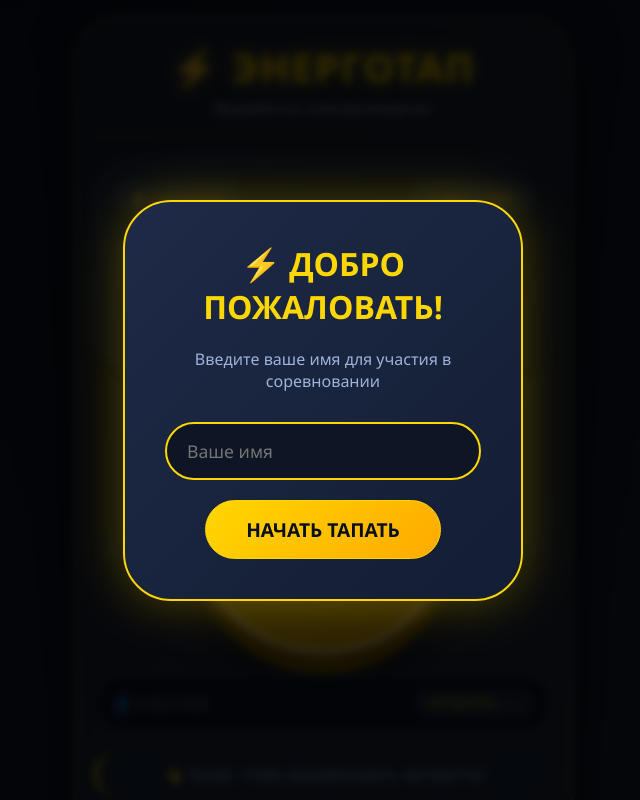
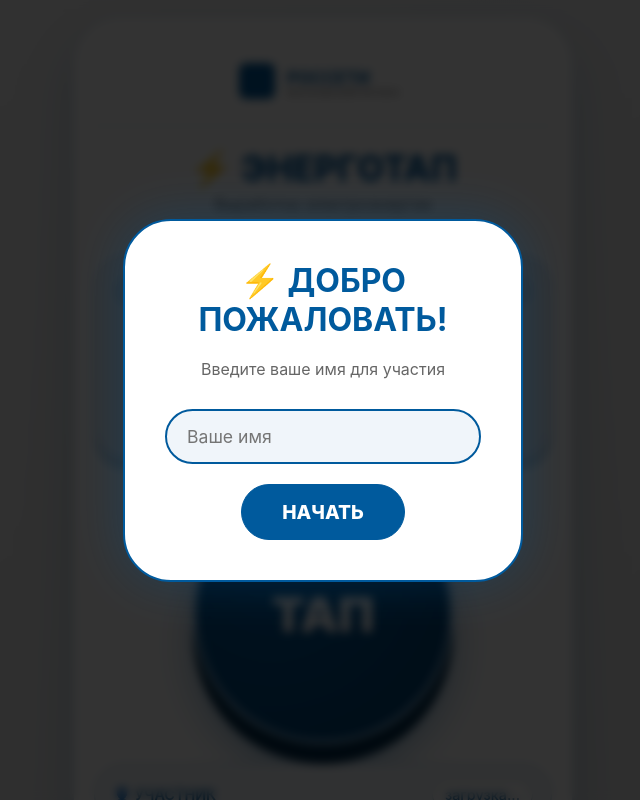
Before and after one commit to brodikstyle-spec/energy-tap, a plain HTML site: page index.html in a window 1280 px wide. Shown: the top 800 px of the page, without its empty margins (317-957 px from the left). Drawn offline with Linux system fonts and the light colour scheme.

Commit message:
Update index.html

```diff
--- a/index.html
+++ b/index.html
@@ -3,18 +3,18 @@
 <head>
     <meta charset="UTF-8">
     <meta name="viewport" content="width=device-width, initial-scale=1.0, maximum-scale=1.0, user-scalable=no">
-    <title>⚡ ЭНЕРГОТАП ⚡ Накопи мегаватты!</title>
+    <title>РОССЕТИ | ЭНЕРГОТАП</title>
     <style>
         * {
             margin: 0;
             padding: 0;
             box-sizing: border-box;
-            font-family: 'Segoe UI', Roboto, system-ui, sans-serif;
+            font-family: -apple-system, BlinkMacSystemFont, 'Segoe UI', Roboto, system-ui, sans-serif;
         }
 
         body {
             min-height: 100vh;
-            background: linear-gradient(145deg, #0b1120 0%, #1a2639 100%);
+            background: linear-gradient(145deg, #f5f5f5, #e0e0e0);
             display: flex;
             justify-content: center;
             align-items: center;
@@ -24,41 +24,58 @@
         .game-container {
             max-width: 500px;
             width: 100%;
-            background: rgba(255, 255, 255, 0.05);
-            backdrop-filter: blur(10px);
-            -webkit-backdrop-filter: blur(10px);
-            border: 1px solid rgba(255, 215, 0, 0.3);
+            background: white;
             border-radius: 48px;
             padding: 24px 20px 32px;
-            box-shadow: 0 25px 50px rgba(0, 0, 0, 0.8), 0 0 0 1px rgba(255, 215, 0, 0.2) inset;
+            box-shadow: 0 25px 50px rgba(0, 90, 157, 0.2);
+            border: 1px solid rgba(0, 90, 157, 0.2);
+        }
+
+        /* Логотип */
+        .logo-container {
+            text-align: center;
+            margin-bottom: 20px;
+            padding: 10px 0;
+            border-bottom: 2px solid rgba(0, 90, 157, 0.1);
+        }
+
+        .logo-container svg {
+            max-width: 200px;
+            height: auto;
+        }
+
+        .company-name {
+            font-size: 1.2rem;
+            font-weight: 600;
+            color: #005a9d;
+            letter-spacing: 1px;
+            margin-top: 5px;
         }
 
         h1 {
-            font-size: 2.4rem;
+            font-size: 2.2rem;
             font-weight: 800;
             text-align: center;
-            color: #ffd700;
-            text-shadow: 0 0 20px rgba(255, 215, 0, 0.5);
-            letter-spacing: 2px;
+            color: #005a9d;
             margin-bottom: 4px;
         }
 
         .subtitle {
             text-align: center;
-            color: #a0b3d9;
+            color: #666;
             font-size: 1rem;
             margin-bottom: 24px;
-            border-bottom: 1px dashed rgba(255,215,0,0.3);
+            border-bottom: 1px dashed rgba(0, 90, 157, 0.3);
             padding-bottom: 16px;
         }
 
         .energy-card {
-            background: linear-gradient(135deg, #1e2a47, #131d33);
+            background: linear-gradient(135deg, #f0f5fa, #e6ecf3);
             border-radius: 32px;
             padding: 20px;
             margin-bottom: 24px;
-            border: 1px solid #3a4a6e;
-            box-shadow: 0 10px 0 #0b121f;
+            border: 1px solid rgba(0, 90, 157, 0.3);
+            box-shadow: 0 10px 0 rgba(0, 90, 157, 0.2);
         }
 
         .stats-row {
@@ -66,17 +83,18 @@
             justify-content: space-between;
             align-items: center;
             margin-bottom: 12px;
-            color: #ccd6f0;
+            color: #005a9d;
             font-size: 0.95rem;
         }
 
         .badge {
-            background: #2a3b5a;
+            background: rgba(0, 90, 157, 0.1);
             padding: 6px 14px;
             border-radius: 40px;
             font-size: 0.85rem;
-            color: #ffd700;
-            border: 1px solid #ffd70033;
+            color: #005a9d;
+            border: 1px solid rgba(0, 90, 157, 0.3);
+            font-weight: 600;
         }
 
         .megawatt-value {
@@ -84,26 +102,27 @@
             font-weight: 900;
             text-align: center;
             line-height: 1;
-            color: #ffd700;
-            text-shadow: 0 0 30px #ffd700;
+            color: #005a9d;
+            text-shadow: 0 0 20px rgba(0, 90, 157, 0.3);
             margin: 8px 0 4px;
             letter-spacing: 4px;
         }
 
         .mw-label {
             text-align: center;
-            color: #8096c0;
+            color: #005a9d;
             text-transform: uppercase;
             font-size: 0.9rem;
             letter-spacing: 3px;
             margin-bottom: 20px;
+            font-weight: 600;
         }
 
         .tap-button {
             width: 260px;
             height: 260px;
             border-radius: 50%;
-            background: radial-gradient(circle at 30% 30%, #ffd700, #b8860b);
+            background: radial-gradient(circle at 30% 30%, #005a9d, #003d6b);
             border: none;
             margin: 20px auto;
             display: flex;
@@ -111,65 +130,66 @@
             align-items: center;
             font-size: 3rem;
             font-weight: 900;
-            color: #1a1a2e;
+            color: white;
             text-transform: uppercase;
-            box-shadow: 0 20px 0 #7a5c00, 0 30px 40px rgba(0,0,0,0.6), 0 0 30px #ffd70080;
+            box-shadow: 0 20px 0 #002b4a, 0 30px 40px rgba(0, 90, 157, 0.4);
             transition: all 0.08s linear;
             cursor: pointer;
             -webkit-tap-highlight-color: transparent;
             user-select: none;
             touch-action: manipulation;
-            border: 4px solid #fff2b5;
+            border: 4px solid #80b5dc;
         }
 
         .tap-button:active {
             transform: translateY(15px);
-            box-shadow: 0 5px 0 #7a5c00, 0 20px 30px rgba(0,0,0,0.6), 0 0 40px #ffd700;
+            box-shadow: 0 5px 0 #002b4a, 0 20px 30px rgba(0, 90, 157, 0.4);
         }
 
         .user-info {
-            background: #0e1626;
+            background: #f0f5fa;
             border-radius: 50px;
             padding: 14px 18px;
             margin: 16px 0 20px;
             display: flex;
             align-items: center;
             justify-content: space-between;
-            border: 1px solid #3d4f72;
+            border: 1px solid rgba(0, 90, 157, 0.3);
             font-size: 0.9rem;
         }
 
         .user-id-label {
-            color: #7185aa;
+            color: #005a9d;
+            font-weight: 600;
         }
 
         .user-id-value {
-            color: #ffd700;
-            font-family: monospace;
-            background: #1f2a3f;
+            color: #005a9d;
+            background: white;
             padding: 6px 12px;
             border-radius: 30px;
             max-width: 200px;
             overflow: hidden;
             text-overflow: ellipsis;
             font-size: 0.9rem;
+            border: 1px solid rgba(0, 90, 157, 0.3);
+            font-weight: 500;
         }
 
         .status-message {
-            background: #1d2a3e;
+            background: #f0f5fa;
             border-radius: 30px;
             padding: 12px 16px;
             margin-top: 16px;
             text-align: center;
             font-size: 0.95rem;
-            border-left: 4px solid #ffd700;
-            color: #b0c4e0;
-            transition: all 0.3s;
+            border-left: 4px solid #005a9d;
+            color: #333;
         }
 
         .tap-hint {
             text-align: center;
-            color: #62779b;
+            color: #666;
             font-size: 0.85rem;
             margin-top: 8px;
             display: flex;
@@ -179,10 +199,10 @@
 
         footer {
             text-align: center;
-            color: #354668;
+            color: #999;
             font-size: 0.7rem;
             margin-top: 24px;
-            border-top: 1px solid #1f2b40;
+            border-top: 1px solid rgba(0, 90, 157, 0.1);
             padding-top: 16px;
         }
 
@@ -206,60 +226,60 @@
         }
 
         .modal-content {
-            background: linear-gradient(135deg, #1e2a47, #131d33);
-            border: 2px solid #ffd700;
+            background: white;
+            border: 2px solid #005a9d;
             border-radius: 48px;
             padding: 40px;
             max-width: 400px;
             width: 90%;
             text-align: center;
-            box-shadow: 0 0 50px rgba(255, 215, 0, 0.3);
+            box-shadow: 0 0 50px rgba(0, 90, 157, 0.3);
         }
 
         .modal-content h2 {
-            color: #ffd700;
+            color: #005a9d;
             font-size: 2rem;
             margin-bottom: 20px;
         }
 
         .modal-content p {
-            color: #a0b3d9;
+            color: #666;
             margin-bottom: 30px;
         }
 
         .name-input {
             width: 100%;
             padding: 15px 20px;
-            background: #0e1626;
-            border: 2px solid #ffd700;
+            background: #f0f5fa;
+            border: 2px solid #005a9d;
             border-radius: 40px;
-            color: white;
+            color: #333;
             font-size: 1.1rem;
             margin-bottom: 20px;
             outline: none;
         }
 
         .name-input:focus {
-            border-color: #ffaa00;
-            box-shadow: 0 0 20px rgba(255, 215, 0, 0.5);
+            border-color: #003d6b;
+            box-shadow: 0 0 20px rgba(0, 90, 157, 0.3);
         }
 
         .save-btn {
-            background: linear-gradient(135deg, #ffd700, #ffaa00);
+            background: #005a9d;
             border: none;
-            color: #0a0f1e;
+            color: white;
             padding: 15px 40px;
             border-radius: 40px;
             font-weight: 800;
             font-size: 1.2rem;
             cursor: pointer;
             transition: all 0.3s;
-            border: 1px solid #ffd700;
+            border: 1px solid #005a9d;
         }
 
         .save-btn:hover {
+            background: #003d6b;
             transform: scale(1.05);
-            box-shadow: 0 0 20px gold;
         }
 
         @media (max-width: 400px) {
@@ -279,13 +299,22 @@
     <div class="modal" id="nameModal">
         <div class="modal-content">
             <h2>⚡ ДОБРО ПОЖАЛОВАТЬ!</h2>
-            <p>Введите ваше имя для участия в соревновании</p>
+            <p>Введите ваше имя для участия</p>
             <input type="text" class="name-input" id="userNameInput" placeholder="Ваше имя" maxlength="20">
-            <button class="save-btn" onclick="saveUserName()">НАЧАТЬ ТАПАТЬ</button>
+            <button class="save-btn" onclick="saveUserName()">НАЧАТЬ</button>
         </div>
     </div>
 
     <div class="game-container">
+        <!-- Логотип компании -->
+        <div class="logo-container">
+            <svg width="180" height="60" viewBox="0 0 300 80" xmlns="http://www.w3.org/2000/svg">
+                <rect x="10" y="10" width="60" height="60" fill="#005a9d" rx="12"/>
+                <text x="90" y="45" font-family="Arial" font-weight="bold" font-size="28" fill="#005a9d">РОССЕТИ</text>
+                <text x="90" y="65" font-family="Arial" font-size="16" fill="#666">МОСКОВСКИЙ РЕГИОН</text>
+            </svg>
+        </div>
+
         <h1>⚡ ЭНЕРГОТАП</h1>
         <div class="subtitle">Выработка электроэнергии</div>
 
@@ -323,79 +352,53 @@
     </div>
 
     <script>
-        // ⚡ ВАШ URL ИЗ ШАГА 2
         const API_URL = 'https://script.google.com/macros/s/AKfycbzMGV1nL9tpP4fm7P3oeHbVEmsoWZfpXlLriGJ8hsY3uGFvwBkqSic90ZBJaqAA9NRH/exec';
         const SAVE_INTERVAL = 5;
 
-        // Проверяем, есть ли уже сохраненное имя
         let userName = localStorage.getItem('energyTap_userName');
         let userId = localStorage.getItem('energyTap_userId');
 
-        // Если нет имени - показываем модальное окно
         if (!userName) {
             document.getElementById('nameModal').classList.add('active');
-            // Генерируем временный ID, но имя еще не сохраняем
             if (!userId) {
                 userId = 'user_' + Date.now() + '_' + Math.random().toString(36).substring(2, 8);
                 localStorage.setItem('energyTap_userId', userId);
             }
         } else {
-            // Если имя есть - запускаем игру
             initializeGame();
         }
 
         function saveUserName() {
-            const nameInput = document.getElementById('userNameInput');
-            const name = nameInput.value.trim();
+            const name = document.getElementById('userNameInput').value.trim();
+            if (!name) { alert('Введите имя'); return; }
 
-            if (!name) {
-                alert('Пожалуйста, введите ваше имя');
-                return;
-            }
-
-            // Сохраняем имя
             userName = name;
             localStorage.setItem('energyTap_userName', userName);
 
-            // Если еще нет userId, создаем
             if (!userId) {
                 userId = 'user_' + Date.now() + '_' + Math.random().toString(36).substring(2, 8);
                 localStorage.setItem('energyTap_userId', userId);
             }
 
-            // Закрываем модальное окно
             document.getElementById('nameModal').classList.remove('active');
-
-            // Запускаем игру
             initializeGame();
 
-            // Отправляем имя на сервер при первом запуске
-            setTimeout(() => {
-                if (counter > 0) sendTapsToServer(counter);
-            }, 1000);
+            if (window.counter > 0) sendTapsToServer(window.counter);
         }
 
         function initializeGame() {
-            // Показываем имя на странице
-            document.getElementById('userNameDisplay').textContent = userName || 'Участник';
-
-            // Загружаем счетчик
-            counter = parseInt(localStorage.getItem('energyTap_counter_' + userId)) || 0;
-            lastSavedCounter = counter;
-            document.getElementById('counter').innerText = counter;
-
-            // Отправляем текущее значение на сервер при загрузке
-            if (counter > 0) {
-                setTimeout(() => sendTapsToServer(counter), 1000);
-            }
+            document.getElementById('userNameDisplay').textContent = userName;
+            window.counter = parseInt(localStorage.getItem('energyTap_counter_' + userId)) || 0;
+            document.getElementById('counter').innerText = window.counter;
+            window.lastSavedCounter = window.counter;
         }
 
-        let counter = 0;
-        let lastSavedCounter = 0;
+        window.counter = 0;
+        window.lastSavedCounter = 0;
 
         async function sendTapsToServer(tapsValue) {
             const statusEl = document.getElementById('statusMessage');
-            statusEl.innerText = '⏳ Отправка данных...';
+            statusEl.innerText = '⏳ Отправка...';
 
             try {
                 await fetch(API_URL, {
@@ -406,29 +409,27 @@
                         userId: userId,
                         userName: userName || 'Аноним',
                         taps: tapsValue,
-                        userAgent: navigator.userAgent.substring(0, 100),
                         timestamp: new Date().toISOString()
                     })
                 });
 
-                lastSavedCounter = tapsValue;
+                window.lastSavedCounter = tapsValue;
                 localStorage.setItem('energyTap_counter_' + userId, tapsValue);
-                statusEl.innerText = '✅ Данные сохранены! Всего: ' + tapsValue + ' МВт';
-            } catch(error) {
-                statusEl.innerText = '❌ Ошибка, но данные сохранены локально';
+                statusEl.innerText = '✅ Сохранено! ' + tapsValue + ' МВт';
+            } catch(e) {
+                statusEl.innerText = '❌ Ошибка';
             }
         }
 
         function handleTap() {
-            // Если имя еще не введено - показываем модальное окно
             if (!userName) {
                 document.getElementById('nameModal').classList.add('active');
                 return;
             }
 
-            counter++;
-            document.getElementById('counter').innerText = counter;
-            localStorage.setItem('energyTap_counter_' + userId, counter);
+            window.counter++;
+            document.getElementById('counter').innerText = window.counter;
+            localStorage.setItem('energyTap_counter_' + userId, window.counter);
 
             if (navigator.vibrate) navigator.vibrate(20);
 
@@ -436,10 +437,10 @@
             btn.style.transform = 'scale(0.92)';
             setTimeout(() => btn.style.transform = 'scale(1)', 80);
 
-            if (counter % SAVE_INTERVAL === 0) {
-                sendTapsToServer(counter);
+            if (window.counter % SAVE_INTERVAL === 0) {
+                sendTapsToServer(window.counter);
             } else {
-                document.getElementById('statusMessage').innerText = `⚡ +1 МВт! Всего: ${counter}`;
+                document.getElementById('statusMessage').innerText = `⚡ +1! Всего: ${window.counter}`;
             }
         }
     </script>
```
